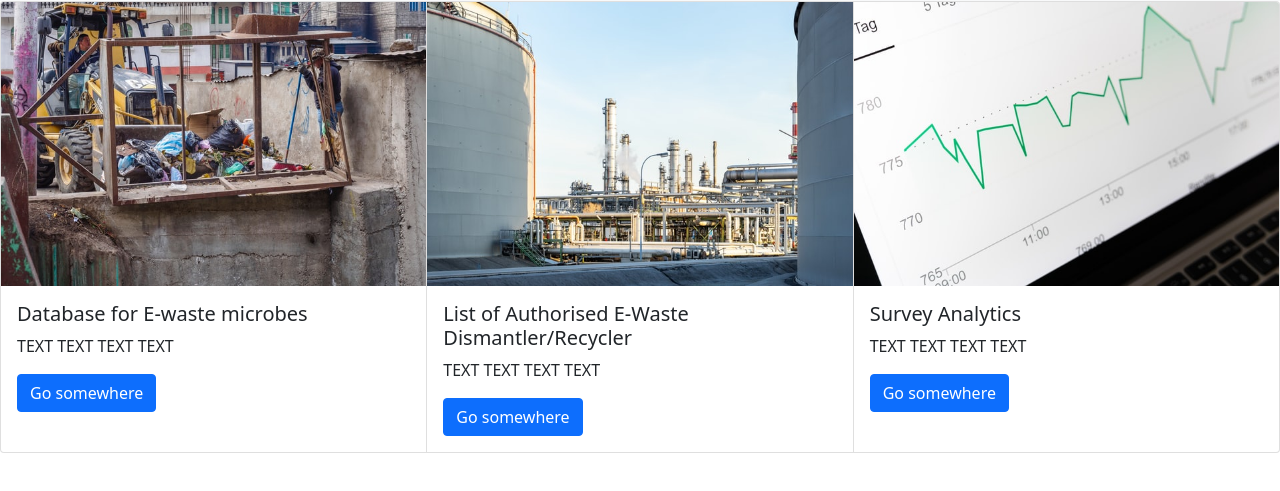
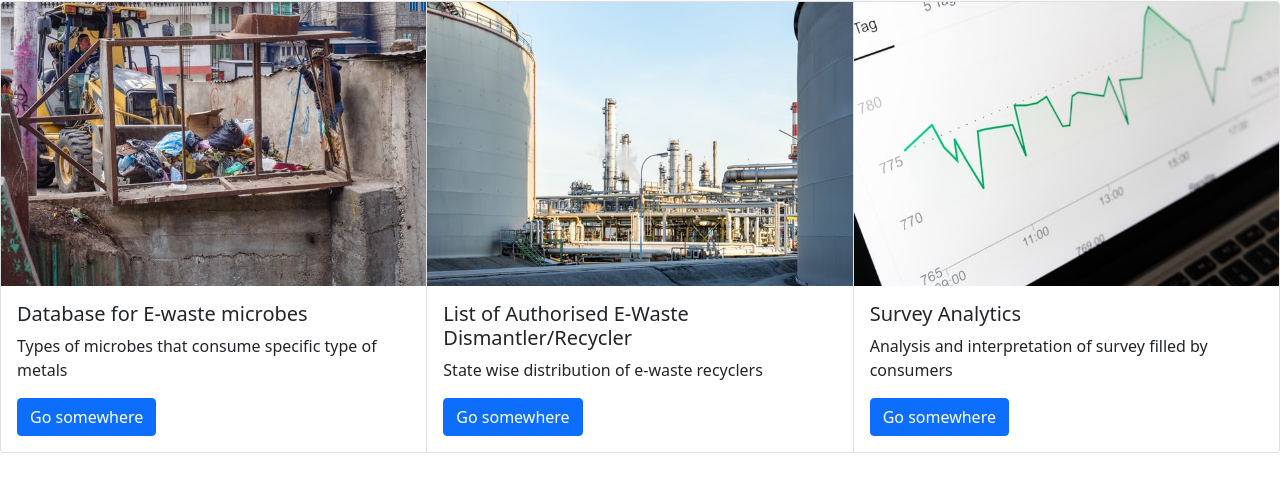
Before and after one commit to Digvijay-Singh-Dhanker/E-waste-management-data-handler, a plain HTML site: page index.html in a window 1280 px wide. Shown: the part 49-540 px from the top of the page. Drawn offline with nearby package versions, Linux system fonts and the light colour scheme.

```diff
--- a/index.html
+++ b/index.html
@@ -21,7 +21,7 @@
             <img src="./landfill.jpg" class="card-img-top" alt="...">
             <div class="card-body">
                 <h5 class="card-title">Database for E-waste microbes</h5>
-                <p class="card-text">TEXT TEXT TEXT TEXT</p>
+                <p class="card-text">Types of microbes that consume specific type of metals</p>
 
                 <a href="./index1.html" class="btn btn-primary">Go somewhere</a>
             </div>
@@ -30,7 +30,7 @@
             <img src="./factory.jpg" class="card-img-top" alt="...">
             <div class="card-body">
                 <h5 class="card-title">List of Authorised E-Waste Dismantler/Recycler</h5>
-                <p class="card-text">TEXT TEXT TEXT TEXT</p>
+                <p class="card-text">State wise distribution of e-waste recyclers</p>
 
                 <a href="./index2.html" class="btn btn-primary">Go somewhere</a>
             </div>
@@ -39,7 +39,7 @@
             <img src="./analytics.jpg" class="card-img-top" alt="...">
             <div class="card-body">
                 <h5 class="card-title">Survey Analytics</h5>
-                <p class="card-text">TEXT TEXT TEXT TEXT</p>
+                <p class="card-text">Analysis and interpretation of survey filled by consumers</p>
 
                 <a href="https://docs.google.com/forms/d/1CkJ9oPfQOtWv7h5SKo55kiG_g5zQoEhxuVY_PvCNjr4/edit" class="btn btn-primary">Go somewhere</a>
             </div>
```
